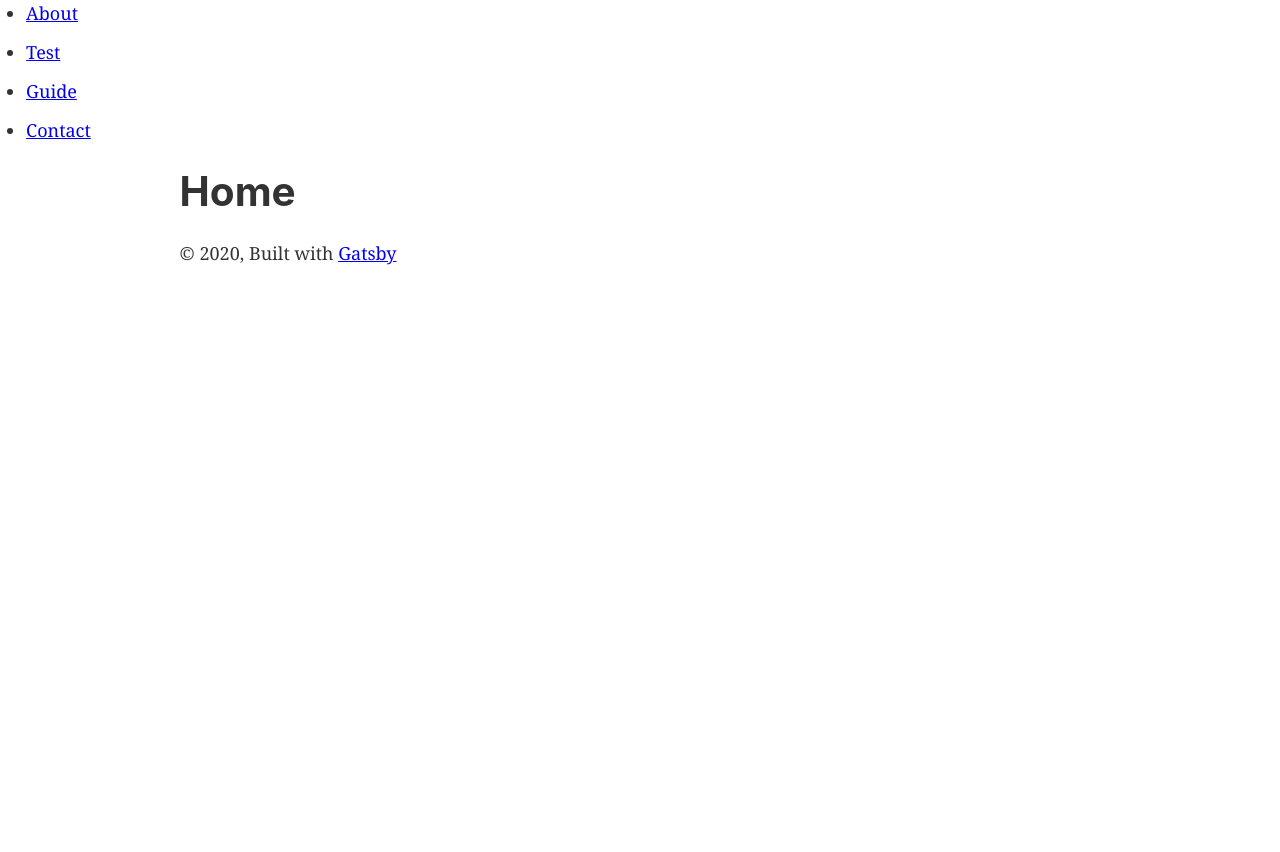
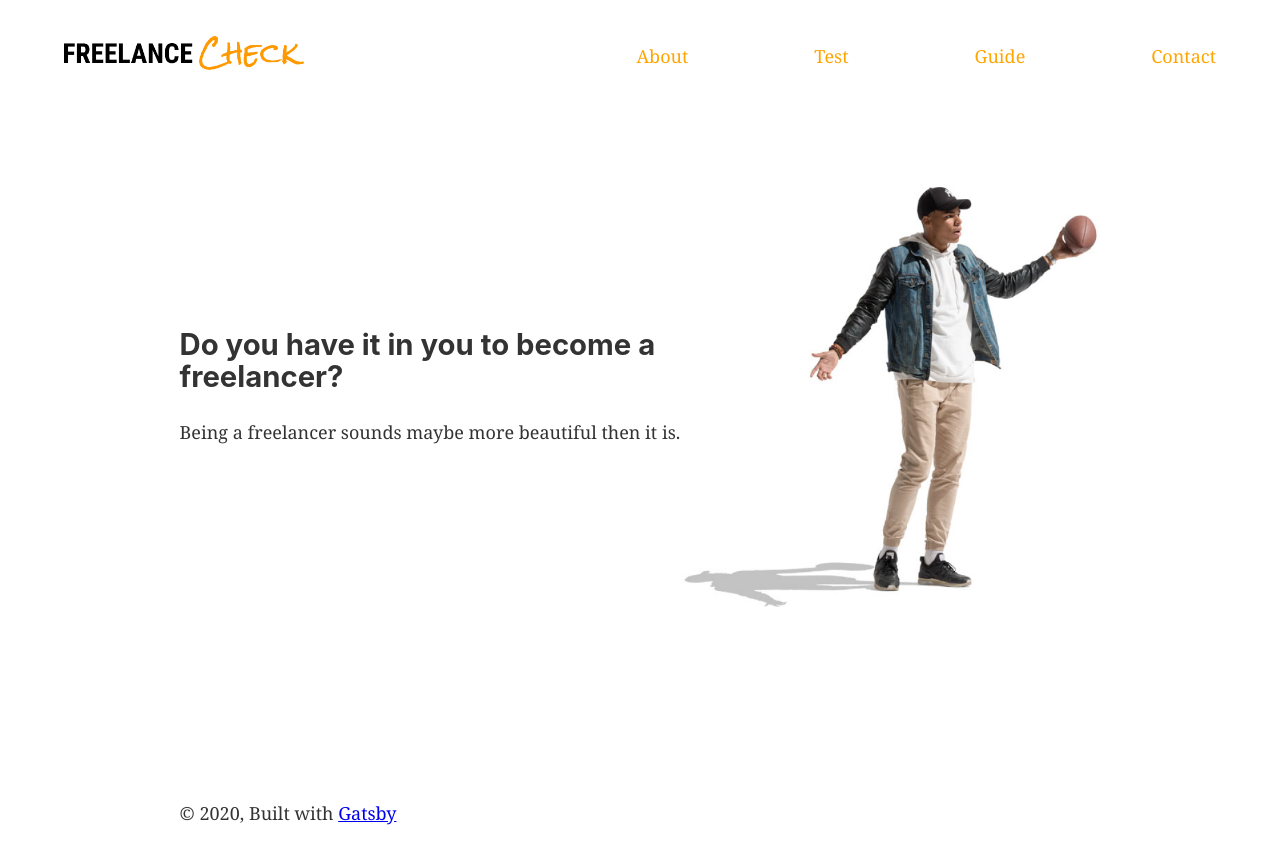
Before and after one commit to kodolen/freelance-check, a Gatsby site: page / in a window 1280 px wide. Before the commit the page ends 800 px from the top, so only its background shows below. Built offline with nearby package versions, Linux system fonts and the light colour scheme; Gatsby itself is replaced by a stand-in of ours.

Commit message:
Added content

```diff
--- a/gatsby-config.js
+++ b/gatsby-config.js
@@ -27,6 +27,7 @@ module.exports = {
         icon: `src/images/gatsby-icon.png`, // This path is relative to the root of the site.
       },
     },
+    `gatsby-plugin-sass`,
     // this (optional) plugin enables Progressive Web App + Offline functionality
     // To learn more, visit: https://gatsby.dev/offline
     // `gatsby-plugin-offline`,
--- a/package.json
+++ b/package.json
@@ -10,9 +10,11 @@
     "gatsby-plugin-manifest": "^2.4.5",
     "gatsby-plugin-offline": "^3.2.3",
     "gatsby-plugin-react-helmet": "^3.3.1",
+    "gatsby-plugin-sass": "^2.3.2",
     "gatsby-plugin-sharp": "^2.6.4",
     "gatsby-source-filesystem": "^2.3.4",
     "gatsby-transformer-sharp": "^2.5.2",
+    "node-sass": "^4.14.1",
     "prop-types": "^15.7.2",
     "react": "^16.12.0",
     "react-dom": "^16.12.0",
--- a/src/components/header.js
+++ b/src/components/header.js
@@ -1,9 +1,13 @@
 import { Link } from "gatsby"
 import PropTypes from "prop-types"
 import React from "react"
+import Logo from "../images/fc-logo.png"
 
 const Header = ({ siteTitle }) => (
   <header>
+    <div className="logo-wrapper">
+      <Link to="/"><img src={Logo}></img></Link>
+    </div>
     <ul>
       <li><Link to="/about">About</Link></li>
       <li><Link to="/test">Test</Link></li>
--- a/src/components/layout.css
+++ b/src/components/layout.css
@@ -218,7 +218,6 @@ img {
   padding-left: 0;
   padding-right: 0;
   padding-top: 0;
-  margin-bottom: 1.45rem;
 }
 h1 {
   margin-left: 0;
--- a/src/components/layout.js
+++ b/src/components/layout.js
@@ -11,6 +11,7 @@ import { useStaticQuery, graphql } from "gatsby"
 
 import Header from "./header"
 import "./layout.css"
+import "../style/index.scss"
 
 const Layout = ({ children }) => {
   const data = useStaticQuery(graphql`
--- a/src/pages/index.js
+++ b/src/pages/index.js
@@ -2,12 +2,21 @@ import React from "react"
 import { Link } from "gatsby"
 
 import Layout from "../components/layout"
-import Image from "../components/image"
-import SEO from "../components/seo"
+import man from "../images/man-bb.png"
+
+
 
 const IndexPage = () => (
   <Layout>
-    <h1>Home</h1>
+    <div className="home-container">
+      <div className="intro">
+        <h2>Do you have it in you to become a freelancer?</h2>
+        <p>Being a freelancer sounds maybe more beautiful then it is.</p>
+      </div>
+      <div className="intro-img">
+        <img src={man}></img>
+      </div>
+    </div>
   </Layout>
 )
 
--- /dev/null
+++ b/src/style/component/header.scss
@@ -0,0 +1,46 @@
+header {
+
+    padding: 2rem 5%;
+    width: 100%;
+    position: fixed;
+
+    .logo-wrapper {
+
+        width: 300px;
+
+        img {
+
+            width: 80%;
+
+        }
+
+    }
+
+    display: flex;
+    flex-direction: row;
+    justify-content: space-between;
+    align-items: center;
+
+    ul {
+
+        list-style-type: none;
+        margin: 0;
+        padding: 0;
+
+        li {
+
+            display: inline;
+            padding-left: 7rem;
+
+            a {
+
+                text-decoration: none;
+                color: orange;
+
+            }
+
+          }
+
+    }
+
+}
--- /dev/null
+++ b/src/style/container/home.scss
@@ -0,0 +1,21 @@
+.home-container {
+
+    width: 100%;
+    height: 100vh;
+    display: flex;
+    align-items: center;
+    justify-content: space-between;
+
+    .intro {
+
+
+
+    }
+
+    .intro-img {
+
+        width: 30rem;
+
+    }
+
+}
--- /dev/null
+++ b/src/style/index.scss
@@ -0,0 +1,2 @@
+@import 'component/header.scss';
+@import 'container/home.scss';
```
Also changed, not shown: src/images/fc-logo.png (added), src/images/man-bb.png (added), 1 other file.
